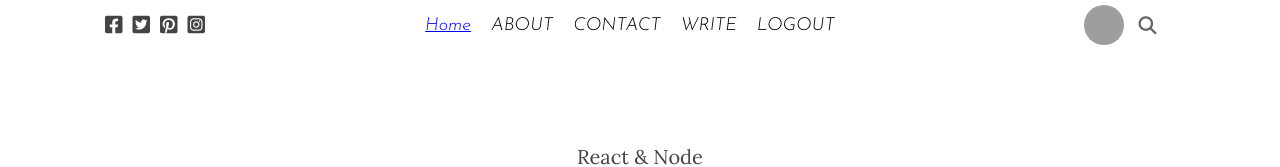
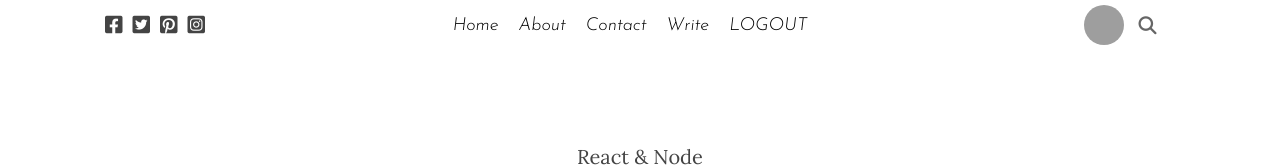
Before and after one commit to Zobeir-Rigi/my-blog, a React (Create React App) app: page / in a window 1280 px wide. Shown: the top 167 px of the page. Built offline with nearby package versions, Linux system fonts and the light colour scheme; grey boxes are pictures that could not be loaded.

Commit message:
setting up links

```diff
--- a/src/comp/TopBar.jsx
+++ b/src/comp/TopBar.jsx
@@ -3,6 +3,7 @@ import "../styles/TopBar.css";
 import React from "react";
 
 const TopBar = () => {
+  const user = true;
   return (
     <div className="top">
       <div className="topLeft">
@@ -13,15 +14,11 @@ const TopBar = () => {
       </div>
       <div className="topCenter">
         <ul className="topList">
-          <li className="topListItem">
-            <Link to="/" >
-              Home
-            </Link>
-          </li>
-          <li className="topListItem">ABOUT</li>
-          <li className="topListItem">CONTACT</li>
-          <li className="topListItem">WRITE</li>
-          <li className="topListItem">LOGOUT</li>
+          <li className="topListItem"><Link className="link" to="/" > Home</Link></li>
+          <li className="topListItem"><Link className="link" to="/" > About</Link></li>
+          <li className="topListItem"><Link className="link" to="/" > Contact</Link></li>
+          <li className="topListItem"><Link className="link" to="/" > Write</Link></li>
+          <li className="topListItem">{user && "LOGOUT"}</li>
         </ul>
       </div>
       <div className="topRight">
```
